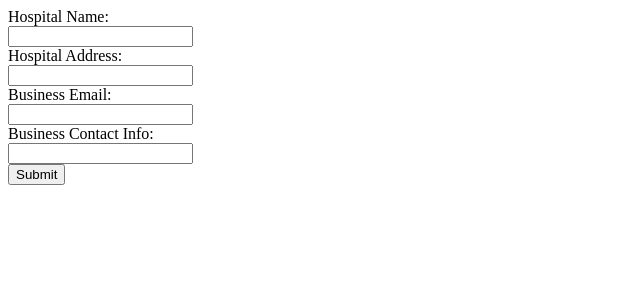
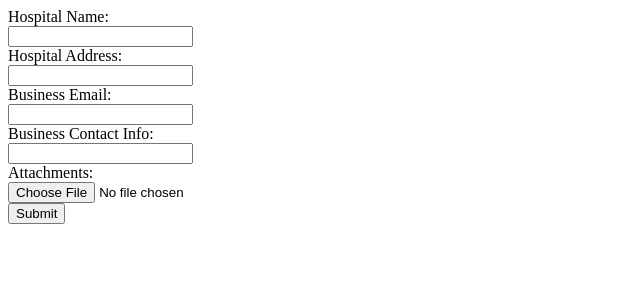
Before and after one commit to julesnicolsontabuno/bloodseeker-django, a Django app: a page that uses user/Templates/user/requestOrganizer.html in a window 1280 px wide. Shown: the top 300 px of the page, without its empty margins (0-640 px from the left). Run offline with Django 3.2, Linux system fonts and the light colour scheme.

Commit message:
Attachments
added attachment code for organizer

```diff
--- a/bloodseeker/settings.py
+++ b/bloodseeker/settings.py
@@ -128,3 +128,6 @@ USE_TZ = True
 STATIC_ROOT = os.path.join(os.path.dirname(BASE_DIR), "static")
 STATIC_URL = '/static/'
 STATICFILES_DIRS = [os.path.join(BASE_DIR, "static")]
+
+MEDIA_ROOT = os.path.join(BASE_DIR, 'media')
+MEDIA_URL = '/media/'
--- a/bloodseeker/urls.py
+++ b/bloodseeker/urls.py
@@ -22,3 +22,7 @@ urlpatterns = [
     path('admin/', admin.site.urls),
     path('user/', include('user.urls', namespace='user'))
 ] + static(settings.STATIC_URL, document_root=settings.STATIC_ROOT)
+
+if settings.DEBUG:
+    urlpatterns += static(settings.STATIC_URL, document_root=settings.STATIC_ROOT)
+    urlpatterns += static(settings.MEDIA_URL, document_root=settings.MEDIA_ROOT)
--- a/user/Templates/user/requestOrganizer.html
+++ b/user/Templates/user/requestOrganizer.html
@@ -17,6 +17,8 @@
         <input type="text"  name="businessEmail" ><br>
         <label>Business Contact Info:</label><br>
         <input type="text"  name="contactInfo" ><br>
+        <label>Attachments:</label><br>
+        <input type="file"  name="contactInfo" ><br>
         <!-- <label>USER ID: </label><br>
         <input type="text"  name="user" value="" readonly><br> -->
         <input type="submit" value="Submit">
--- a/user/forms.py
+++ b/user/forms.py
@@ -44,6 +44,7 @@ class OrganizerForm(forms.ModelForm):
             "hospitalAddress",
             "businessEmail",
             "contactInfo",
+            "attachments",
             "isApproved",
             "username",
         ]
--- a/user/models.py
+++ b/user/models.py
@@ -33,6 +33,7 @@ class RequestOrganizer(models.Model):
     hospitalName = models.CharField(max_length=100)
     hospitalAddress = models.CharField(max_length=100)
     businessEmail = models.EmailField(max_length=100)
-    contactInfo = models.CharField(max_length=11)
+    contactInfo = models.CharField(max_length=20)
+    attachments = models.FileField()
     isApproved = models.BooleanField(default=False)
     username = models.ForeignKey(User, on_delete=models.CASCADE)
--- a/user/urls.py
+++ b/user/urls.py
@@ -9,6 +9,5 @@ urlpatterns = [
     path('userList', views.userListView.as_view(), name="userList"),
     path('<user>/dashboard', views.dashboardView.as_view(), name="dashboard"),
     path('<user>/requestDonor', views.requestDonorView.as_view(), name="requestDonor"),
-    path('<user>/requestOrganizer',
-         views.requestOrganizerView.as_view(), name="requestOrganizer"),
+    path('<user>/requestOrganizer',views.requestOrganizerView.as_view(), name="requestOrganizer"),
 ]
--- a/user/views.py
+++ b/user/views.py
@@ -118,11 +118,12 @@ class requestOrganizerView(View):
         hospitalAddress = request.POST.get('hospitalAddress')
         businessEmail = request.POST.get('businessEmail')
         contactInfo = request.POST.get('contactInfo')
+        attachments = request.POST.get('attachments')
         isApproved = False
         username = User.objects.get(pk=user)
 
         organizerReq = RequestOrganizer(hospitalName=hospitalName, hospitalAddress=hospitalAddress, businessEmail=businessEmail,
-                                        contactInfo=contactInfo, isApproved=isApproved, username=username)
+                                        contactInfo=contactInfo, attachments=attachments, isApproved=isApproved, username=username)
 
         organizerReq.save()
 
```
Also changed, not shown: user/migrations/0008_delete_requestorganizer.py (added), user/migrations/0009_requestorganizer.py (added), user/migrations/0010_auto_20210516_1551.py (added).
